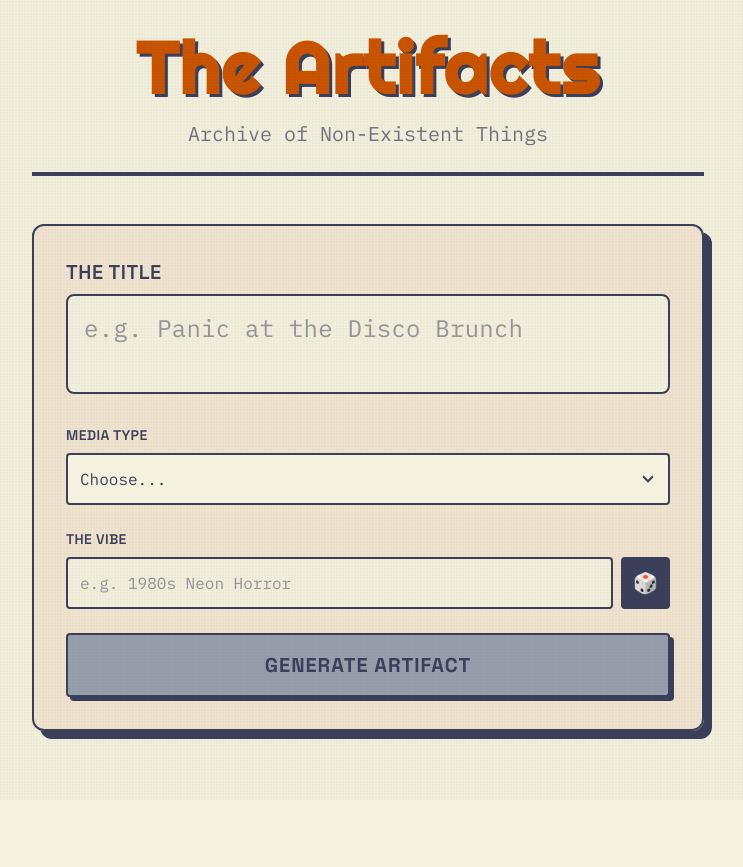
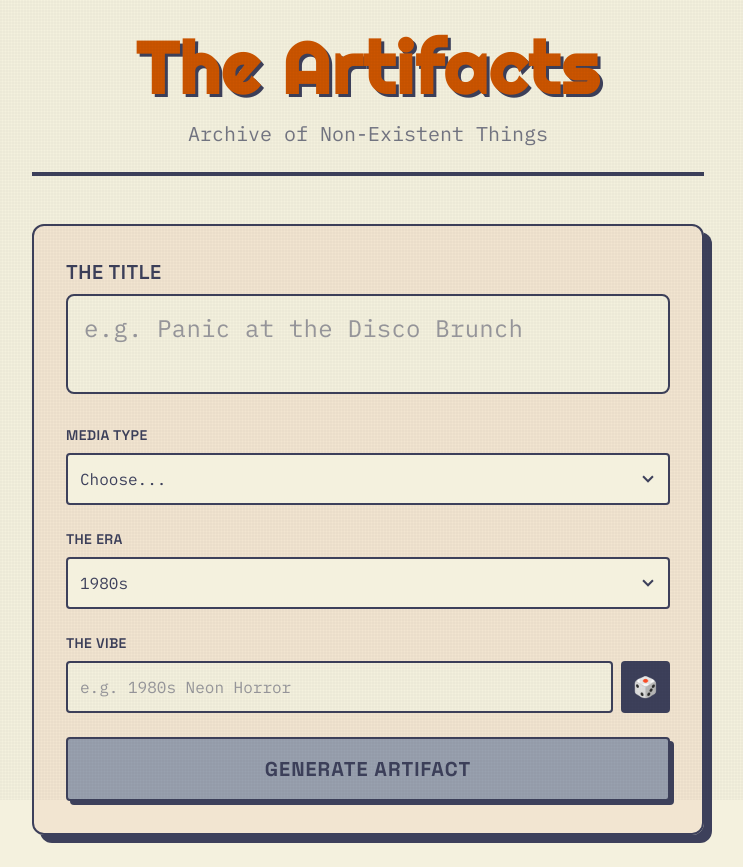
Before and after one commit to dylandibona/artifacts, a Next.js app: page / in a window 1280 px wide. Shown: the whole page, without its empty margins (272-1015 px from the left). Before the commit the page ends 800 px from the top, so only its background shows below. Built offline with nearby package versions, Linux system fonts and the light colour scheme.

Commit message:
Add decade selector

```diff
--- a/app/api/generate/route.ts
+++ b/app/api/generate/route.ts
@@ -3,7 +3,7 @@ import Replicate from "replicate";
 
 export async function POST(request: NextRequest) {
   try {
-    const { phrase, subtitle, mediaType, vibe } = await request.json();
+    const { phrase, subtitle, mediaType, vibe, decade } = await request.json();
 
     if (!phrase) {
       return NextResponse.json({ error: "Phrase is required" }, { status: 400 });
@@ -18,21 +18,22 @@ export async function POST(request: NextRequest) {
       switch (mediaType) {
         case "Autobiography":
             const sub = subtitle ? `Subtitle "${subtitle}" is printed below.` : "";
-            prompt = `A close-up, slightly high-angle photo of a vintage hardcover autobiography lying on a cluttered desk.
+            prompt = `A close-up, slightly high-angle photo of a hardcover autobiography lying on a cluttered desk.
             The book has a dust jacket with worn, white edges.
-            The title "${phrase}" is printed on the cover in the style of vintage hardcover classics.
+            The title "${phrase}" is printed on the cover.
             ${sub}
+            The book design reflects ${decade} publishing aesthetics.
             The aesthetic is ${vibe}.
             Background: a busy academic study.
             ${realism}`;
             break;
 
         case "Vinyl Record":
-            prompt = `A vintage photography, taken directly overhead, of a vinyl record album sleeve lying on a 1970s carpet.
+            prompt = `A photography taken directly overhead of a vinyl record album sleeve lying on a ${decade} carpet in a ${decade} living room.
             The album title "${phrase}" is creatively integrated into the cover art.
-            The cover art style is ${vibe}.
+            The cover art style is ${vibe} with ${decade} design sensibilities.
             The record sleeve looks used, with visible ring wear (circular fade) and scuffed cardboard corners.
-            A neon price tag sticker is in one of the corners.
+            A price tag sticker is in one of the corners.
             ${realism}`;
             break;
 
@@ -40,6 +41,7 @@ export async function POST(request: NextRequest) {
             prompt = `A nighttime flash photo of a concert flyer stapled to a weathered wooden telephone pole.
             The poster announces the band "${phrase}" in bold lettering.
             The poster art style is ${vibe}.
+            The poster design reflects ${decade} graphic design trends.
             The paper is wrinkled, weathered, and has a tear at the bottom.
             A rusty staple holds it up.
             Street photography style.
@@ -47,26 +49,27 @@ export async function POST(request: NextRequest) {
             break;
 
         case "VHS Tape":
-            prompt = `A close-up shot of a black VHS cassette tape sitting in a stack of other tapes.
+            const vhsStyle = decade === "1970s" ? "an early home video recording from the late 70s" : `a ${decade} home video`;
+            prompt = `A close-up shot of a black VHS cassette tape sitting in a stack of other tapes, styled as ${vhsStyle}.
             A white paper label on the spine has the handwritten text "${phrase}" written in black sharpie marker.
             The aesthetic is ${vibe}.
             The plastic is scratched and dusty.
             Harsh overhead lighting.
-            The setting is the grimy coffee table of a shut-in.
+            The setting is a ${decade} living room coffee table.
             ${realism}`;
             break;
 
         case "Cassette Tape":
-            prompt = `A close-up flash photograph of a 1980s cassette tape case sitting in the interior of a 1980s car.
+            prompt = `A close-up flash photograph of a cassette tape case sitting in the interior of a ${decade} car.
             The paper J-card insert has the title "${phrase}" printed in bold ${vibe} typography.
-            The aesthetic is ${vibe}.
+            The aesthetic is ${vibe} with ${decade} design sensibilities.
             The plastic case is heavily scuffed, scratched, and has a small crack in the corner.
             Harsh flash reflections on the plastic surface.
             ${realism}`;
             break;
 
         default:
-            prompt = `A raw photo of a physical object labeled "${phrase}". Style: ${vibe}. ${realism}`;
+            prompt = `A raw photo of a ${decade} physical object labeled "${phrase}". Style: ${vibe}. ${realism}`;
       }
 
       const output = await replicate.run("google/imagen-4", {
--- a/app/page.tsx
+++ b/app/page.tsx
@@ -8,6 +8,7 @@ export default function Home() {
   const [submitter, setSubmitter] = useState("");
   const [mediaType, setMediaType] = useState("");
   const [vibe, setVibe] = useState("");
+  const [decade, setDecade] = useState("1980s");
   const [generatedImage, setGeneratedImage] = useState<string | null>(null);
   const [isLoading, setIsLoading] = useState(false);
 
@@ -44,6 +45,7 @@ export default function Home() {
           submitter,
           mediaType,
           vibe,
+          decade,
         }),
       });
 
@@ -136,6 +138,29 @@ export default function Home() {
               </div>
             )}
 
+            {/* The Era */}
+            <div>
+              <label className="block font-semibold uppercase mb-2 text-sm tracking-wide" style={{ fontFamily: "var(--font-body)" }}>The Era</label>
+              <div className="relative">
+                <select
+                  value={decade}
+                  onChange={(e) => setDecade(e.target.value)}
+                  className="w-full bg-[#f4f1de] border-2 border-[#3d405b] p-3 pr-10 rounded appearance-none focus:outline-none focus:border-[#cc5500]"
+                  style={{ fontFamily: "var(--font-mono)", fontWeight: 400 }}
+                >
+                  <option value="1970s">1970s</option>
+                  <option value="1980s">1980s</option>
+                  <option value="1990s">1990s</option>
+                  <option value="Early 2000s">Early 2000s</option>
+                </select>
+                <div className="pointer-events-none absolute inset-y-0 right-0 flex items-center px-3 text-[#3d405b]">
+                  <svg className="fill-current h-5 w-5" xmlns="http://www.w3.org/2000/svg" viewBox="0 0 20 20">
+                    <path d="M9.293 12.95l.707.707L15.657 8l-1.414-1.414L10 10.828 5.757 6.586 4.343 8z"/>
+                  </svg>
+                </div>
+              </div>
+            </div>
+
             {/* Vibe */}
             <div>
               <label className="block font-semibold uppercase mb-2 text-sm tracking-wide" style={{ fontFamily: "var(--font-body)" }}>The Vibe</label>
```
